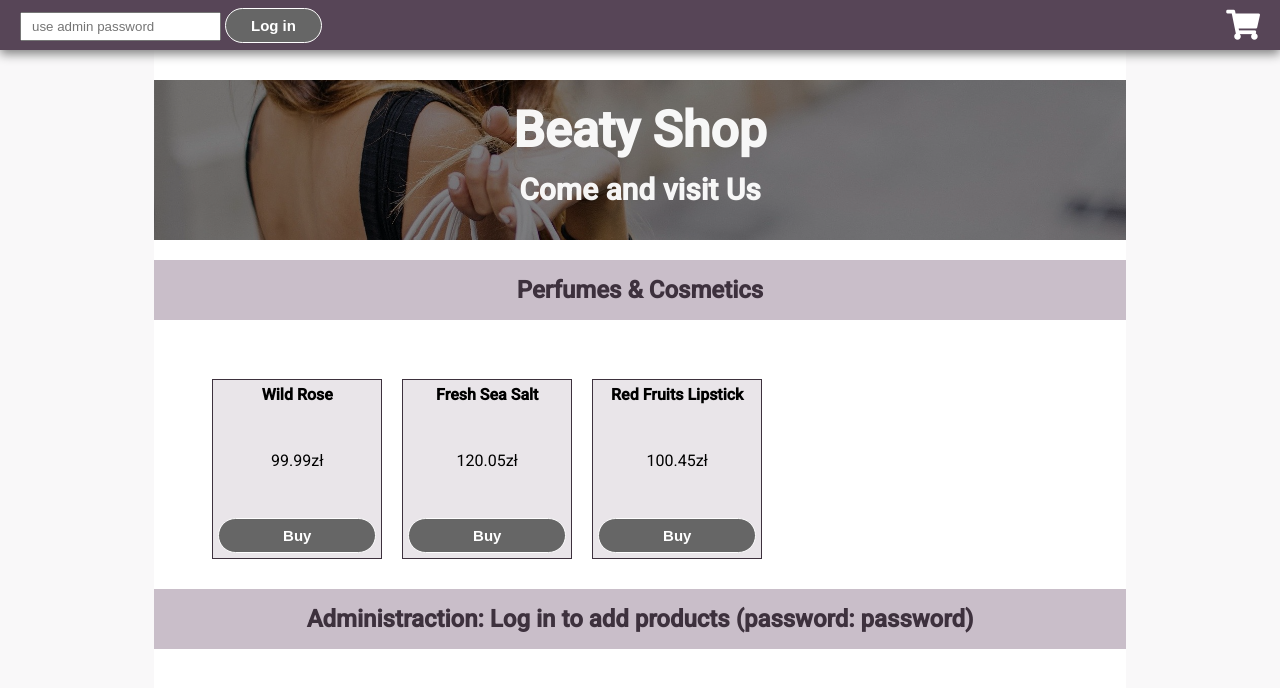
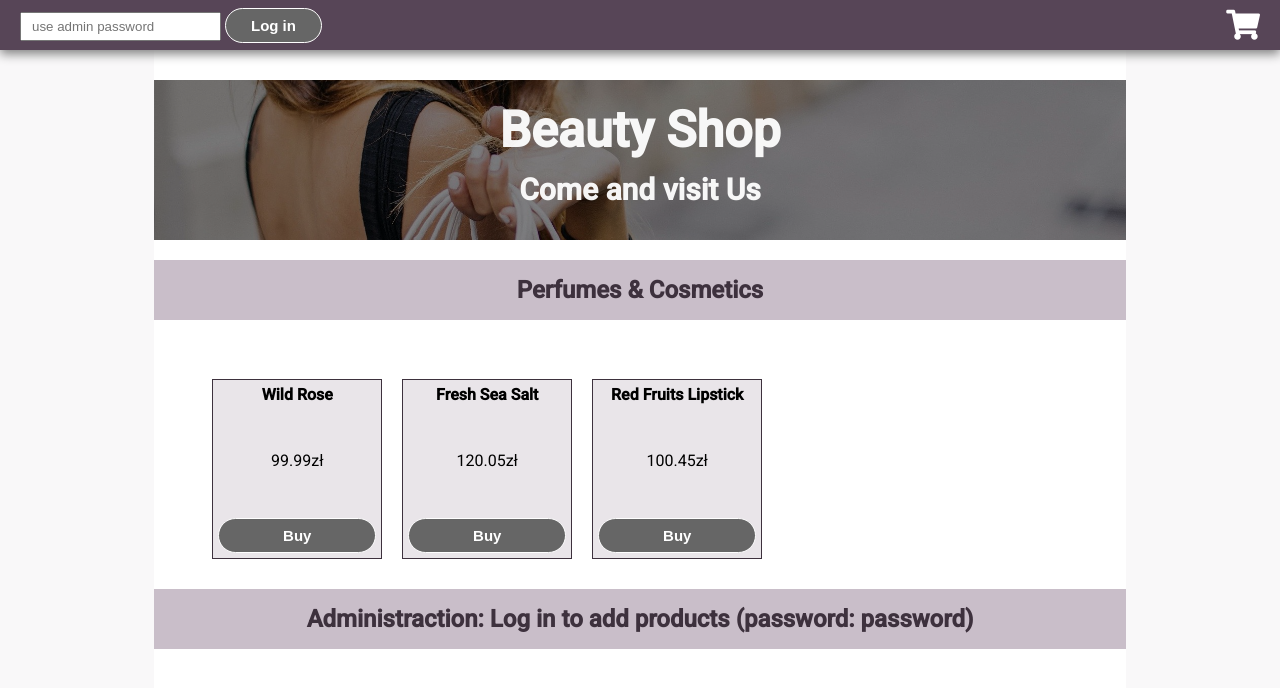
Before and after one commit to rafal-szczepanik/MegaK-ShopBasket-with-LocalStarage, a plain HTML site: page index.html in a window 1280 px wide. Drawn offline with Linux system fonts and the light colour scheme.

Commit message:
change h1 text

```diff
--- a/index.html
+++ b/index.html
@@ -38,7 +38,7 @@
     </section>
     <div class="content">
       <div class="main-header-img">
-        <h1 class="main-header-h1">Beaty Shop</h1>
+        <h1 class="main-header-h1">Beauty Shop</h1>
         <h2 class="main-header-h2">Come and visit Us</h2>
       </div>
       <section class="products">
```
